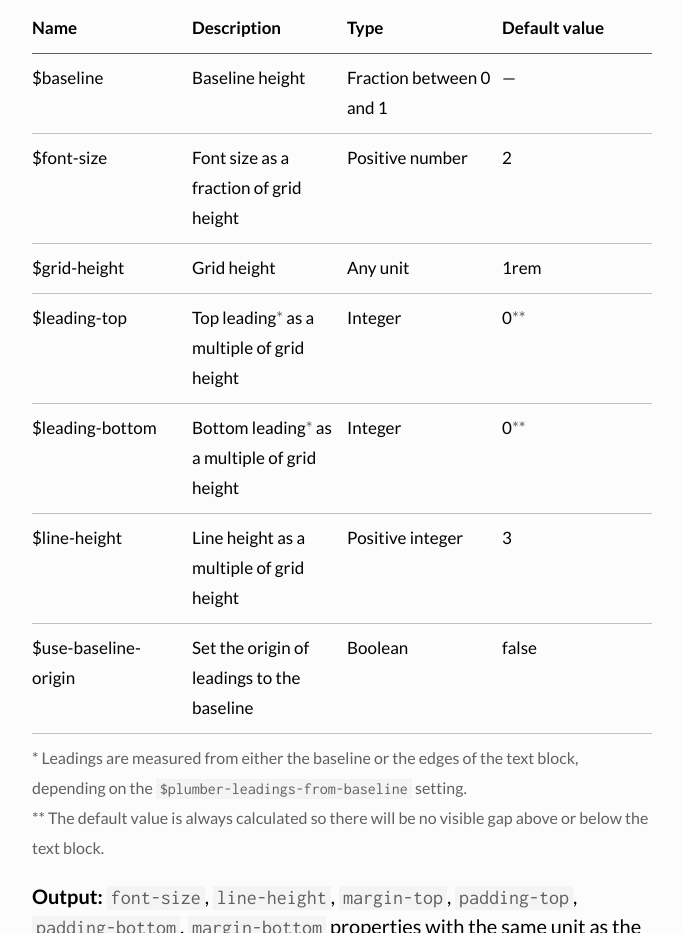
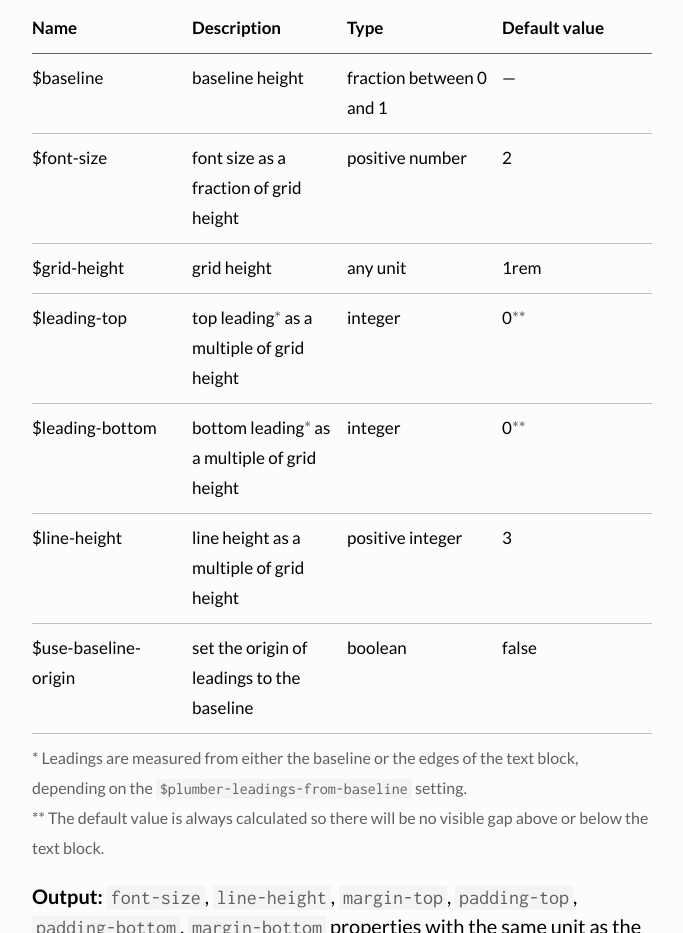
Before and after one commit to jamonserrano/plumber-sass, a website: page index.html in a window 1280 px wide. Shown: the part 6096-7029 px from the top of the page, without its empty margins (298-981 px from the left). Drawn offline with Linux system fonts and the light colour scheme.

Commit message:
Use lowercase in table cells

```diff
--- a/index.html
+++ b/index.html
@@ -205,45 +205,45 @@ html {
                         <tbody>
                             <tr>
                                 <td>$baseline</td>
-                                <td>Baseline height</td>
-                                <td>Fraction between 0 and 1</td>
+                                <td>baseline height</td>
+                                <td>fraction between 0 and 1</td>
                                 <td>—</td>
                             </tr>
                             <tr>
                                 <td>$font-size</td>
-                                <td>Font size as a fraction of grid height</td>
-                                <td>Positive number</td>
+                                <td>font size as a fraction of grid height</td>
+                                <td>positive number</td>
                                 <td>2</td>
                             </tr>
                             <tr>
                                 <td>$grid-height</td>
-                                <td>Grid height</td>
-                                <td>Any unit</td>
+                                <td>grid height</td>
+                                <td>any unit</td>
                                 <td>1rem</td>
                             </tr>
                             <tr>
                                 <td>$leading-top</em>
                                 </td>
-                                <td>Top leading<span class="note-sign">*</span> as a multiple of grid height</td>
-                                <td>Integer</td>
+                                <td>top leading<span class="note-sign">*</span> as a multiple of grid height</td>
+                                <td>integer</td>
                                 <td>0<span class="note-sign">**</span></td>
                             </tr>
                             <tr>
                                 <td>$leading-bottom</td>
-                                <td>Bottom leading<span class="note-sign">*</span> as a multiple of grid height</td>
-                                <td>Integer</td>
+                                <td>bottom leading<span class="note-sign">*</span> as a multiple of grid height</td>
+                                <td>integer</td>
                                 <td>0<span class="note-sign">**</span></td>
                             </tr>
                             <tr>
                                 <td>$line-height</td>
-                                <td>Line height as a multiple of grid height</td>
-                                <td>Positive integer</td>
+                                <td>line height as a multiple of grid height</td>
+                                <td>positive integer</td>
                                 <td>3</td>
                             </tr>
                             <tr>
                                 <td>$use-baseline-origin</td>
-                                <td>Set the origin of leadings to the baseline</td>
-                                <td>Boolean</td>
+                                <td>set the origin of leadings to the baseline</td>
+                                <td>boolean</td>
                                 <td>false</td>
                             </tr>
                         </tbody>
```
